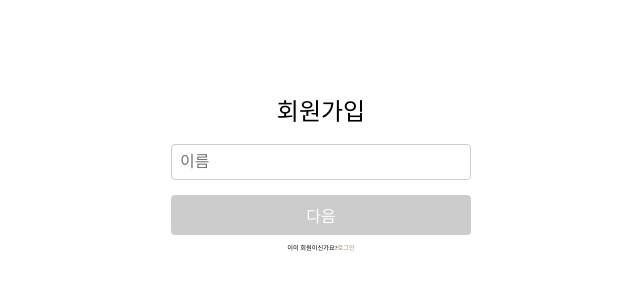
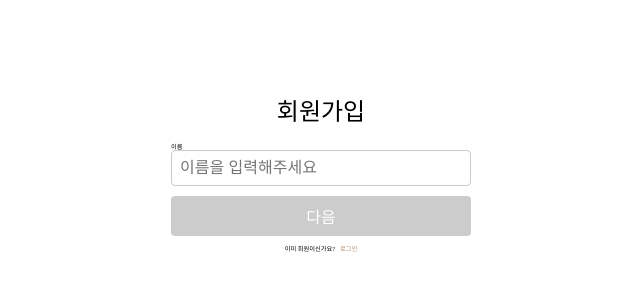
Before and after one commit to AND-SOPT-WEB/YoungKyungBae, a React (Vite) app in the folder week4/homework/: page /signup in a window 1280 px wide. Shown: the top 300 px of the page, without its empty margins (319-959 px from the left). Built offline with nearby package versions, Linux system fonts and the light colour scheme; no server answers.

Commit message:
feat: 회원가입 api 연동

```diff
--- /dev/null
+++ b/week4/homework/src/apis/instance.ts
@@ -0,0 +1,5 @@
+import axios from "axios";
+
+export const instance = axios.create({
+    baseURL: import.meta.env.VITE_APP_BASE_URL,
+});
--- /dev/null
+++ b/week4/homework/src/apis/userApi.ts
@@ -0,0 +1,15 @@
+import { instance } from './instance';
+
+export const postSignup = async (username: string, password: string, hobby: string) => {
+    try {
+        const response = await instance.post("/user", {
+            username,
+            password,
+            hobby,
+        });
+        return {success: true, no: response.data.result.no};
+    } catch (error) {
+        return {success: false, error};
+    }
+
+}
--- /dev/null
+++ b/week4/homework/src/components/SignUpSteps/HobbyStep.tsx
@@ -0,0 +1,30 @@
+import { useState } from "react";
+import Input from "../Input";
+import Button from "../Button";
+
+interface HobbyStepProps {
+    onSubmit: (hobby: string) => void;
+}
+
+const HobbyStep = ({ onSubmit }: HobbyStepProps) => {
+    const [hobby, setHobby] = useState("");
+
+    const isButtonDisabled = !hobby || hobby.length > 8;
+
+    return (
+        <>
+            <h2>취미</h2>
+            <Input
+                placeholder="취미를 입력해주세요"
+                value={hobby}
+                onChange={(e) => setHobby(e.target.value)}
+            />
+            {hobby.length > 8 && <p style={{ color: "red" }}>취미는 8자 이하로 입력해주세요</p>}
+            <Button onClick={() => onSubmit(hobby)} disabled={isButtonDisabled}>
+                회원가입
+            </Button>
+        </>
+    );
+};
+
+export default HobbyStep;
--- /dev/null
+++ b/week4/homework/src/components/SignUpSteps/NameStep.tsx
@@ -0,0 +1,31 @@
+import { useState } from "react";
+import Input from "../Input";
+import Button from "../Button";
+
+interface NameStepProps {
+    onNext: (username: string) => void;
+}
+
+const NameStep = ({ onNext }: NameStepProps) => {
+    const [username, setUsername] = useState("");
+
+    const isButtonDisabled = !username || username.length > 8;
+
+    return (
+        <>
+            <h2>이름</h2>
+            <Input
+                placeholder="이름을 입력해주세요"
+                value={username}
+                onChange={(e) => setUsername(e.target.value)}
+            />
+            {username.length > 8 && <p style={{ color: "red" }}>이름은 8자 이하로 입력해주세요.</p>}
+            <Button onClick={() => onNext(username)} disabled={isButtonDisabled}>
+                다음
+            </Button>
+        </>
+    );
+};
+
+
+export default NameStep;
--- /dev/null
+++ b/week4/homework/src/components/SignUpSteps/PasswordStep.tsx
@@ -0,0 +1,41 @@
+import { useState } from "react";
+import Input from "../Input";
+import Button from "../Button";
+
+interface PasswordStepProps {
+    onNext: (password: string) => void;
+}
+
+const PasswordStep = ({ onNext }: PasswordStepProps) => {
+    const [password, setPassword] = useState("");
+    const [checkPassword, setCheckPassword] = useState("");
+
+    const isButtonDisabled = !password || !checkPassword || password !== checkPassword || password.length > 8;
+
+    return (
+        <>
+            <h2>비밀번호</h2>
+            <Input
+                placeholder="비밀번호를 입력해주세요"
+                type="password"
+                value={password}
+                onChange={(e) => setPassword(e.target.value)}
+            />
+            <Input
+                placeholder="비밀번호 확인"
+                type="password"
+                value={checkPassword}
+                onChange={(e) => setCheckPassword(e.target.value)}
+            />
+            {password.length > 8 && <p style={{ color: "red" }}>비밀번호를 8자 이하로 입력해주세요</p>}
+            {password !== checkPassword && checkPassword && (
+                <p style={{ color: "red" }}>비밀번호가 일치하지 않습니다</p>
+            )}
+            <Button onClick={() => onNext(password)} disabled={isButtonDisabled}>
+                다음
+            </Button>
+        </>
+    );
+};
+
+export default PasswordStep;
--- a/week4/homework/src/pages/Login.tsx
+++ b/week4/homework/src/pages/Login.tsx
@@ -12,6 +12,7 @@ const Login = () => {
     return (
         <LoginContainer>
             <Title>로그인</Title>
+            <section>
                 <Input
                     placeholder="아이디"
                     value={username}
@@ -25,6 +26,7 @@ const Login = () => {
                 />
                 <Button onClick={() => alert("로그인 시도")}>로그인</Button>
                 <SignUpLink onClick={() => navigate("/signup")}>회원가입</SignUpLink>
+            </section>
         </LoginContainer>
     );
 };
@@ -44,6 +46,8 @@ const Title = styled.h1`
 
 const SignUpLink = styled.article`
     margin-top: 1rem;
+    display: flex;
+    justify-content: center;
     color: #B7B7B7;
     cursor: pointer;
     text-decoration: underline;
--- a/week4/homework/src/pages/SignUp.tsx
+++ b/week4/homework/src/pages/SignUp.tsx
@@ -1,71 +1,48 @@
 import { useState } from "react";
 import styled from "@emotion/styled";
 import { useNavigate } from "react-router-dom";
-import Input from "../components/Input";
-import Button from "../components/Button";
+import NameStep from "../components/SignUpSteps/NameStep";
+import PasswordStep from '../components/SignUpSteps/PasswordStep';
+import HobbyStep from '../components/SignUpSteps/HobbyStep';
+import { postSignup } from '../apis/userApi';
 
 const SignUp = () => {
     const navigate = useNavigate();
     const [step, setStep] = useState(1);
     const [username, setUsername] = useState("");
     const [password, setPassword] = useState("");
-    const [checkPassword, setCheckPassword] = useState("");
 
-    const handleNextStep = () => {
+    const handleNextStep = (value: string) => {
+        if (step === 1) {
+            setUsername(value);
+        } else if (step === 2) {
+            setPassword(value);
+        }
         setStep((prev) => prev + 1);
-        // if (step === 1) {
-        //     setStep(2);
-        // }
     };
 
-    const handlePassword = () => {
-        if (password === checkPassword) {
-            return false;
+    const handleSignUp = async (hobby: string) => {
+        const {success, no, error} = await postSignup(username, password, hobby);
+        if (success) {
+            alert(`회원가입 성공! 회원번호: ${no}`);
+            navigate("/");
         } else {
-            return true;
+            alert(`회원가입 실패: 오류 코드 ${error}`);
         }
     };
 
     return (
         <SignUpContainer>
             <Title>회원가입</Title>
-            {step === 1 && (
-                <>
-                <Input
-                    placeholder="이름"
-                    value={username}
-                    onChange={(e) => setUsername(e.target.value)}
-                />
-                <ErrorText>{username.length > 8 && "이름은 8자 이하로 입력해주세요."}</ErrorText>
-                <Button
-                    onClick={handleNextStep}
-                    disabled={!username || username.length > 8}
-                >
-                다음
-                </Button>
-                </>
-            )}
-            {step === 2 && (
-                <>
-                <Input
-                    placeholder="비밀번호"
-                    type="password"
-                    value={password}
-                    onChange={(e) => setPassword(e.target.value)}
-                />
-                <Input
-                    placeholder="비밀번호 확인"
-                    type="password"
-                    value={checkPassword}
-                    onChange={(e) => setCheckPassword(e.target.value)}
-                />
-                <Button onClick={handleNextStep} disabled={handlePassword()}>다음</Button>
-                </>
-            )}
-            <LoginLinkContainer>
-                <p>이미 회원이신가요? </p>
-                <LoginLink onClick={() => navigate("/")}>로그인</LoginLink>
-            </LoginLinkContainer>
+            <InputContainer>
+                {step === 1 && <NameStep onNext={handleNextStep} />}
+                {step === 2 && <PasswordStep onNext={handleNextStep} />}
+                {step === 3 && <HobbyStep onSubmit={handleSignUp} />}
+                <LoginLinkContainer>
+                    <p>이미 회원이신가요? </p>
+                    <LoginLink onClick={() => navigate("/")}>로그인</LoginLink>
+                </LoginLinkContainer>
+            </InputContainer>
         </SignUpContainer>
     );
 };
@@ -83,14 +60,14 @@ const Title = styled.h1`
     margin-bottom: 2rem;
 `;
 
-const ErrorText = styled.article`
-    color: red;
-    font-size: 1.2rem;
-    margin-bottom: 0.5rem;
-`;
+const InputContainer = styled.section`
+    width: 100%;
+`
 
 const LoginLinkContainer = styled.article`
     display: flex;
+    justify-content: center;
+    gap: 0.8em;
     margin-top: 1rem;
 
 `
```
Also changed, not shown: 1 other file (tests, documents, lock files or other folders). Lines whose indentation alone changed are shown as unchanged.
